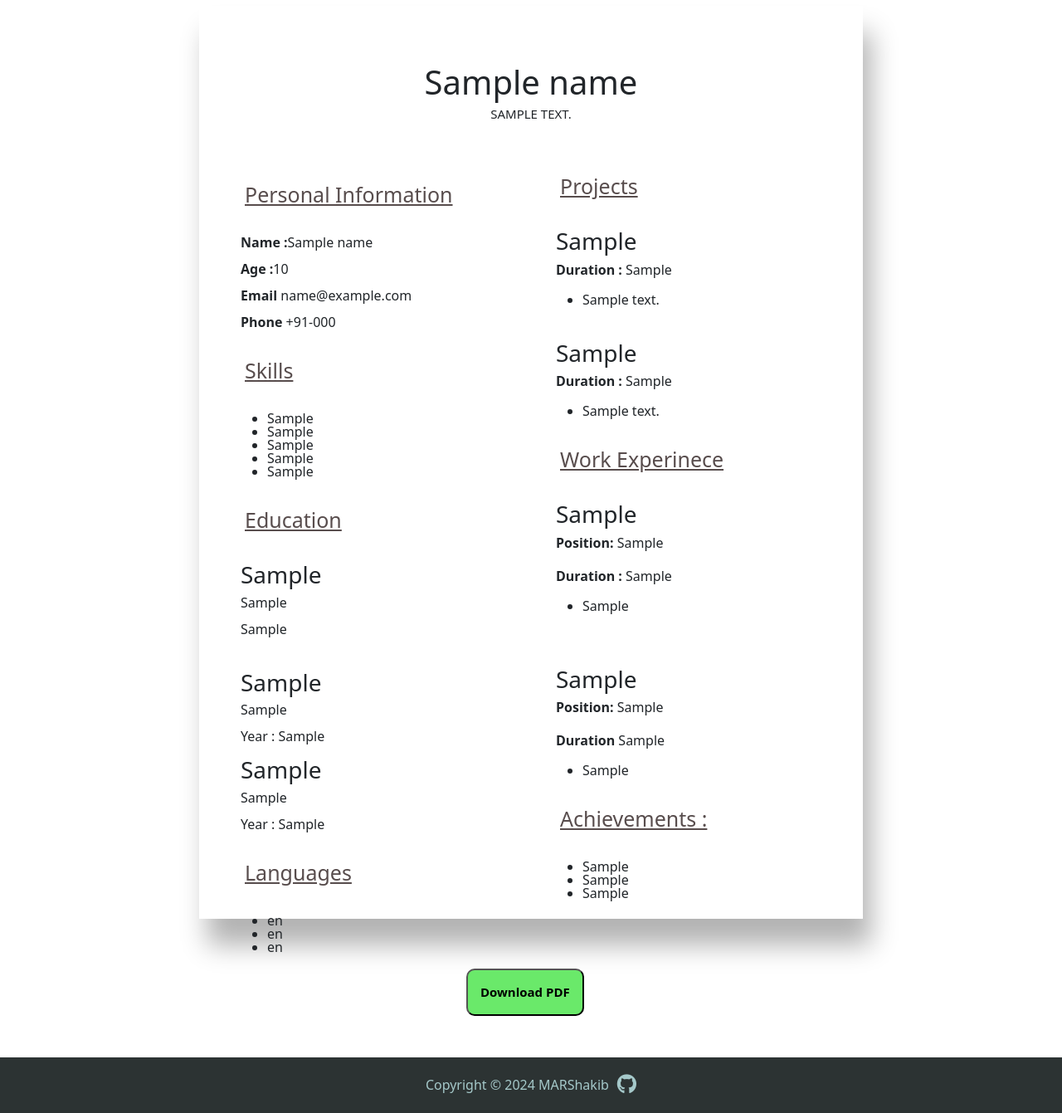
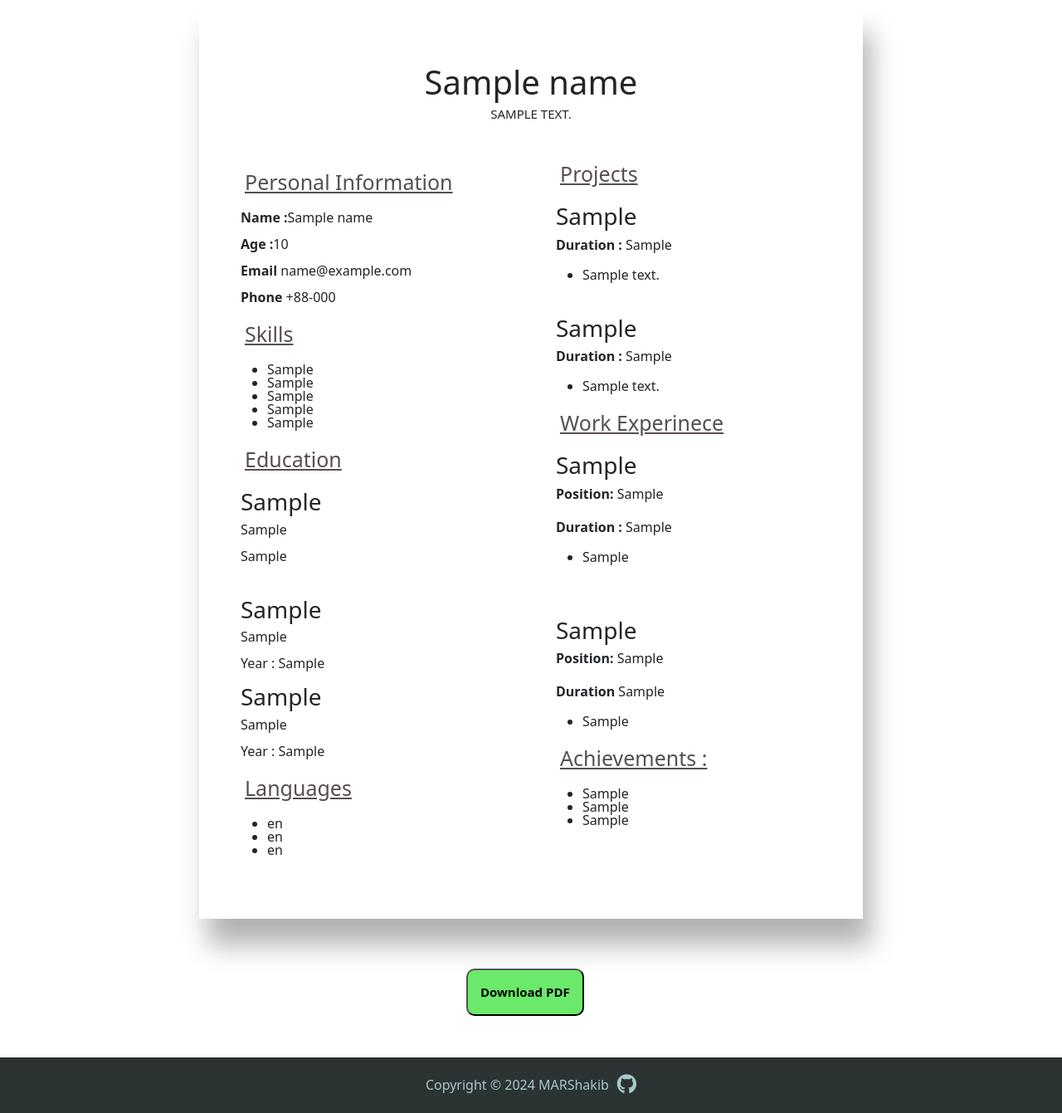
Before and after one commit to MARShakib/ResumeBuilder, a Django app: template resume_builder/home/templates/resume.html in a window 1280 px wide. Shown: the part 259-1600 px from the top of the page at 83% size. Run offline with Django 5.2, Linux system fonts and the light colour scheme; the template is opened without the code that fills it: most values are stand-ins (such as "Sample title", 1, 10 or a date in 2020); some libraries are stand-ins or nearby versions.

Commit message:
update resume.js and add resume download functionality

```diff
--- a/resume_builder/home/static/base.css
+++ b/resume_builder/home/static/base.css
@@ -89,10 +89,9 @@ footer {
 }
 
 h2 {
-
     padding: 5px;
     color: #584d4d;
-    margin: 30px 0;
+    margin: 15px 0;
     text-decoration: underline;
 
     font-size: 25px;
--- /dev/null
+++ b/resume_builder/home/static/resume.js
@@ -0,0 +1,38 @@
+function generatePDF(containerId) {
+    const container = document.getElementById(containerId);
+
+    // Download as PDF
+    const pdfOptions = {
+        margin: 10,
+        filename: 'resume.pdf',
+        image: { type: 'jpeg', quality: 0.98 },
+        html2canvas: { scale: 2 },
+        jsPDF: { unit: 'mm', format: 'a4', orientation: 'portrait' }
+    };
+
+    // html2pdf()
+    //     .from(container)
+    //     .set(pdfOptions)
+    //     .outputPdf()
+    //     .then(function (pdf) {
+    //         const pdfBlob = new Blob([pdf], { type: 'application/pdf' });
+    //         const pdfUrl = URL.createObjectURL(pdfBlob);
+    //         const pdfLink = document.createElement('a');
+    //         pdfLink.href = pdfUrl;
+    //         pdfLink.download = 'resume.pdf';
+    //         pdfLink.click();
+    //     });
+
+    html2pdf()
+        .from(container)
+        .set(pdfOptions)
+        .save()
+        .then(() => {
+            console.log('PDF generated and downloaded successfully.');
+        })
+        .catch(err => {
+            console.error('Error generating PDF:', err);
+        });
+
+    console.log(container)
+}
--- a/resume_builder/home/templates/resume.html
+++ b/resume_builder/home/templates/resume.html
@@ -1,6 +1,10 @@
 {% extends 'base.html' %}
 
 {% block content %}
+
+{% load static %}
+<script src="{% static 'resume.js' %}"></script>
+
 <div id="mn" class="container_resume">
     <div class="header">
         <br><br>
@@ -13,7 +17,7 @@
             <p><strong>Name :</strong>{{name}}</p>
             <p><strong>Age :</strong>{{age}} </p>
             <p><strong>Email</strong> {{email}}</p>
-            <p><strong>Phone</strong> +91-{{phone}}</p>
+            <p><strong>Phone</strong> +88-{{phone}}</p>
             <h2>Skills</h2>
             <ul>
                 <li>{{skill1}}</li>
@@ -77,4 +81,7 @@
     </div>
 </div>
 <button onclick="generatePDF('mn')" type="button" class="btn1">Download PDF</button>
+
+<script src="https://cdnjs.cloudflare.com/ajax/libs/html2pdf.js/0.9.3/html2pdf.bundle.min.js"></script>
+<script src="https://cdnjs.cloudflare.com/ajax/libs/mammoth/1.4.0/mammoth.browser.min.js"></script>
 {% endblock %}
```
Also changed, not shown: resume_builder/db.sqlite3.
